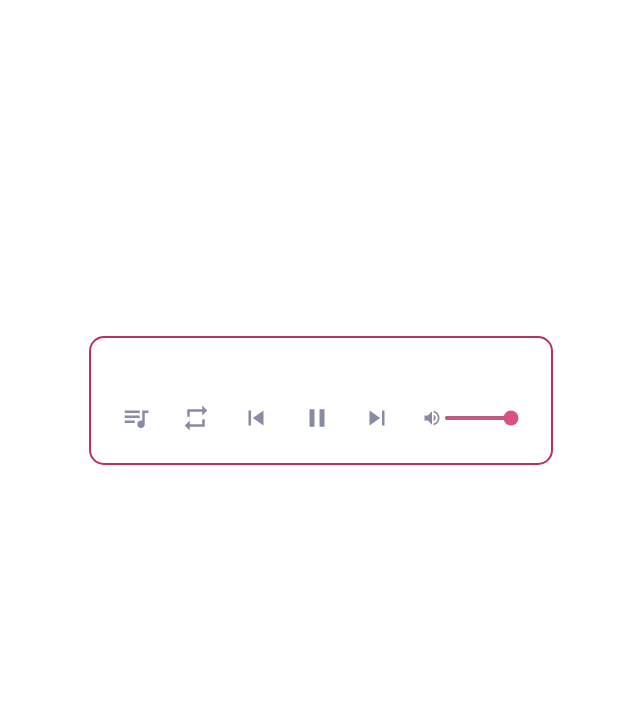
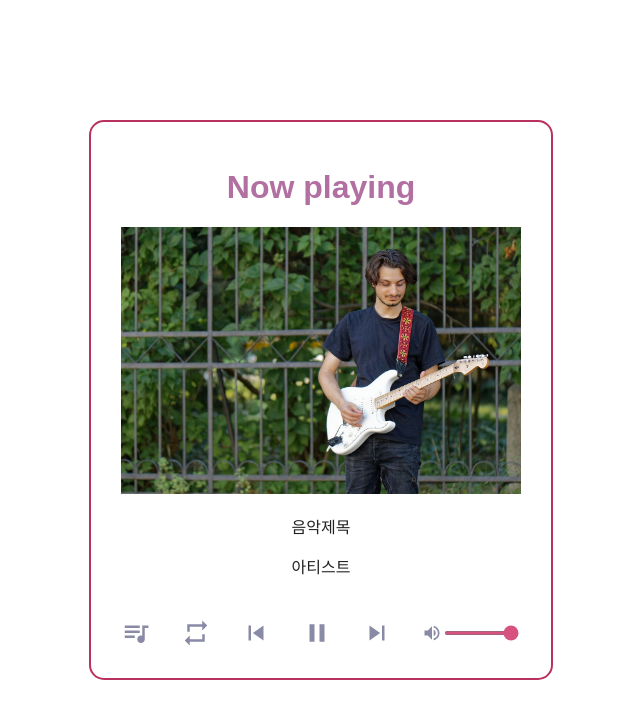
Before and after one commit to juhyunham/react-music-player, a React (Create React App) app: page / in a window 1280 px wide. Shown: the top 718 px of the page, without its empty margins (319-959 px from the left). Built offline with nearby package versions, Linux system fonts and the light colour scheme.

Commit message:
앱tsx 타이틀, 정보, 이미지 업데이트

```diff
--- a/src/App.scss
+++ b/src/App.scss
@@ -3,6 +3,7 @@
   height: 100vh;
   align-items: center;
   justify-content: center;
+  font-family: Arial, Helvetica, sans-serif;
 }
 
 .music_container {
--- a/src/App.tsx
+++ b/src/App.tsx
@@ -1,9 +1,15 @@
+import Title from "./components/Title/Title";
+import DetailImage from "./components/DetailImage/DetailImage";
+import Info from "./components/Info/Info";
 import Controls from "./components/Controls/Controls";
 import "./App.scss";
 
 function App() {
   return (
     <div className="music_container">
+      <Title />
+      <DetailImage />
+      <Info />
       <Controls />
     </div>
   );
```
